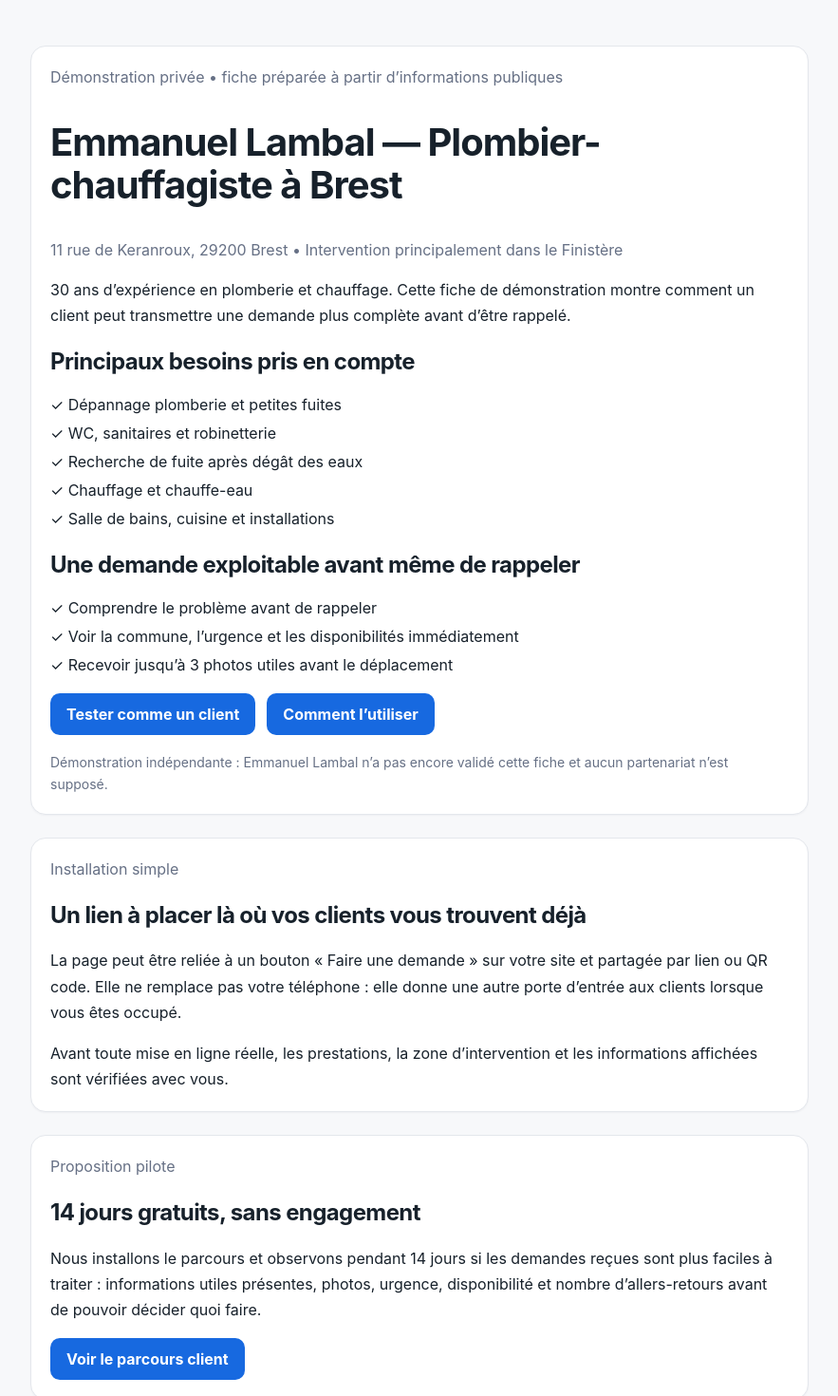
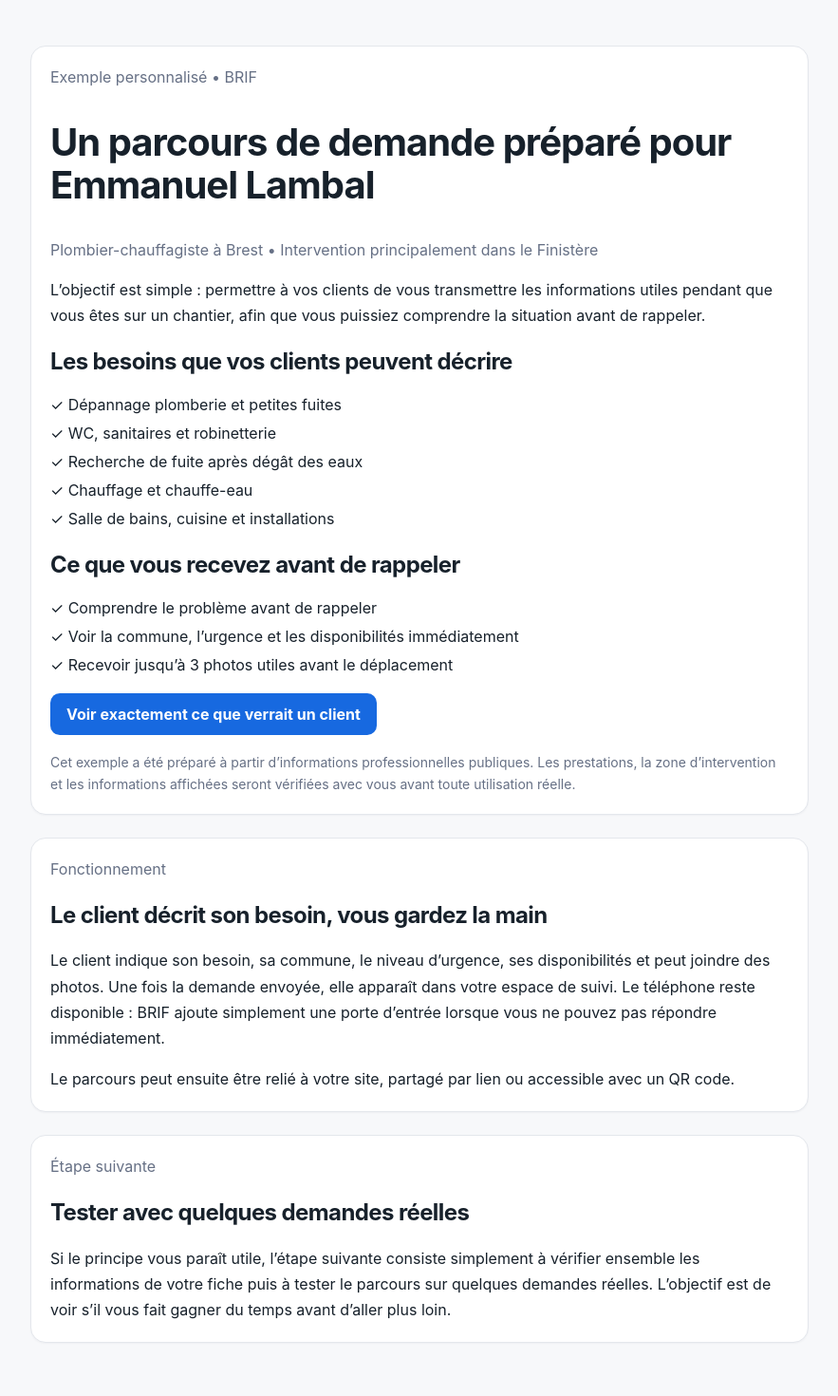
Before and after one commit to ludodulac/DROP-Service, a Next.js app: page /demo/emmanuel-lambal in a window 1280 px wide. Shown: the top 1470 px of the page at 95% size, without its empty margins (198-1081 px from the left). Built offline with nearby package versions, Linux system fonts and the light colour scheme.

Commit message:
Make Emmanuel demo a clean prospect-facing presentation

```diff
--- a/src/app/demo/emmanuel-lambal/page.tsx
+++ b/src/app/demo/emmanuel-lambal/page.tsx
@@ -18,49 +18,46 @@ export default function EmmanuelLambalDemoPage() {
   return (
     <main style={{ padding: "48px 0" }}>
       <section className="card" style={{ maxWidth: 820, margin: "0 auto 24px" }}>
-        <p className="muted" style={{ marginTop: 0 }}>Démonstration privée • fiche préparée à partir d’informations publiques</p>
-        <h1>Emmanuel Lambal — Plombier-chauffagiste à Brest</h1>
-        <p className="muted">11 rue de Keranroux, 29200 Brest • Intervention principalement dans le Finistère</p>
+        <p className="muted" style={{ marginTop: 0 }}>Exemple personnalisé • BRIF</p>
+        <h1>Un parcours de demande préparé pour Emmanuel Lambal</h1>
+        <p className="muted">Plombier-chauffagiste à Brest • Intervention principalement dans le Finistère</p>
         <p style={{ lineHeight: 1.7 }}>
-          30 ans d’expérience en plomberie et chauffage. Cette fiche de démonstration montre comment un client peut transmettre une demande plus complète avant d’être rappelé.
+          L’objectif est simple : permettre à vos clients de vous transmettre les informations utiles pendant que vous êtes sur un chantier, afin que vous puissiez comprendre la situation avant de rappeler.
         </p>
 
-        <h2>Principaux besoins pris en compte</h2>
+        <h2>Les besoins que vos clients peuvent décrire</h2>
         <div style={{ display: "grid", gap: 10, margin: "16px 0 24px" }}>
           {services.map((service) => <div key={service}>✓ {service}</div>)}
         </div>
 
-        <h2>Une demande exploitable avant même de rappeler</h2>
+        <h2>Ce que vous recevez avant de rappeler</h2>
         <div style={{ display: "grid", gap: 10, margin: "16px 0 20px" }}>
           {benefits.map((benefit) => <div key={benefit}>✓ {benefit}</div>)}
         </div>
-        <div style={{ display: "flex", gap: 12, flexWrap: "wrap" }}>
-          <Link className="button" href="/demo/emmanuel-lambal/request">Tester comme un client</Link>
-          <a className="button secondary" href="#installation">Comment l’utiliser</a>
-        </div>
+        <Link className="button" href="/demo/emmanuel-lambal/request">Voir exactement ce que verrait un client</Link>
+
         <p className="muted" style={{ marginBottom: 0, marginTop: 18, fontSize: 14 }}>
-          Démonstration indépendante : Emmanuel Lambal n’a pas encore validé cette fiche et aucun partenariat n’est supposé.
+          Cet exemple a été préparé à partir d’informations professionnelles publiques. Les prestations, la zone d’intervention et les informations affichées seront vérifiées avec vous avant toute utilisation réelle.
         </p>
       </section>
 
-      <section id="installation" className="card" style={{ maxWidth: 820, margin: "0 auto 24px" }}>
-        <p className="muted" style={{ marginTop: 0 }}>Installation simple</p>
-        <h2>Un lien à placer là où vos clients vous trouvent déjà</h2>
+      <section className="card" style={{ maxWidth: 820, margin: "0 auto 24px" }}>
+        <p className="muted" style={{ marginTop: 0 }}>Fonctionnement</p>
+        <h2>Le client décrit son besoin, vous gardez la main</h2>
         <p style={{ lineHeight: 1.7 }}>
-          La page peut être reliée à un bouton « Faire une demande » sur votre site et partagée par lien ou QR code. Elle ne remplace pas votre téléphone : elle donne une autre porte d’entrée aux clients lorsque vous êtes occupé.
+          Le client indique son besoin, sa commune, le niveau d’urgence, ses disponibilités et peut joindre des photos. Une fois la demande envoyée, elle apparaît dans votre espace de suivi. Le téléphone reste disponible : BRIF ajoute simplement une porte d’entrée lorsque vous ne pouvez pas répondre immédiatement.
         </p>
         <p style={{ lineHeight: 1.7, marginBottom: 0 }}>
-          Avant toute mise en ligne réelle, les prestations, la zone d’intervention et les informations affichées sont vérifiées avec vous.
+          Le parcours peut ensuite être relié à votre site, partagé par lien ou accessible avec un QR code.
         </p>
       </section>
 
       <section className="card" style={{ maxWidth: 820, margin: "0 auto" }}>
-        <p className="muted" style={{ marginTop: 0 }}>Proposition pilote</p>
-        <h2>14 jours gratuits, sans engagement</h2>
-        <p style={{ lineHeight: 1.7 }}>
-          Nous installons le parcours et observons pendant 14 jours si les demandes reçues sont plus faciles à traiter : informations utiles présentes, photos, urgence, disponibilité et nombre d’allers-retours avant de pouvoir décider quoi faire.
+        <p className="muted" style={{ marginTop: 0 }}>Étape suivante</p>
+        <h2>Tester avec quelques demandes réelles</h2>
+        <p style={{ lineHeight: 1.7, marginBottom: 0 }}>
+          Si le principe vous paraît utile, l’étape suivante consiste simplement à vérifier ensemble les informations de votre fiche puis à tester le parcours sur quelques demandes réelles. L’objectif est de voir s’il vous fait gagner du temps avant d’aller plus loin.
         </p>
-        <Link className="button" href="/demo/emmanuel-lambal/request">Voir le parcours client</Link>
       </section>
     </main>
   );
```
